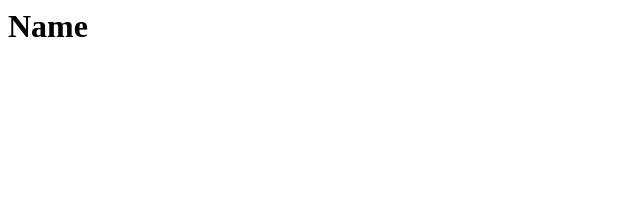
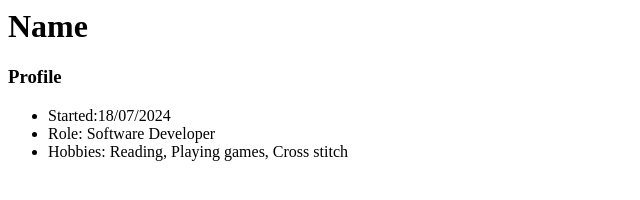
Before and after one commit to Charming-Mira-Chan/Charming-Mira-Chan.github.io, a plain HTML site: page index.html in a window 1280 px wide. Shown: the whole page, without its empty margins (0-640 px from the left). Drawn offline with Linux system fonts and the light colour scheme.

Commit message:
Updated my profile

```diff
--- a/index.html
+++ b/index.html
@@ -1 +1,7 @@
 <h1>Name</h1>
+<h3>Profile</h3>
+<ul>
+<li>Started:18/07/2024</li>
+<li>Role: Software Developer</li>
+<li>Hobbies: Reading, Playing games, Cross stitch</li>
+</ul>
```
